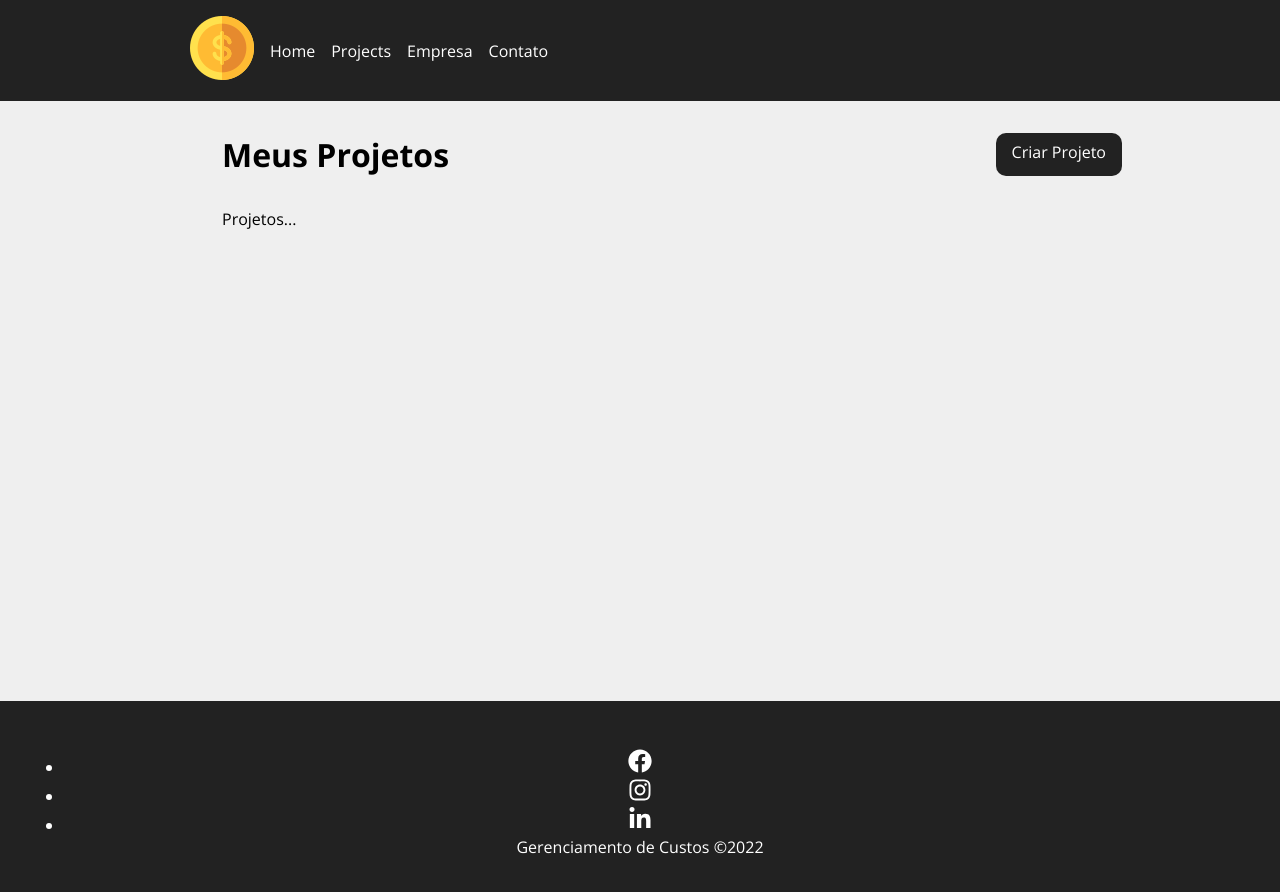
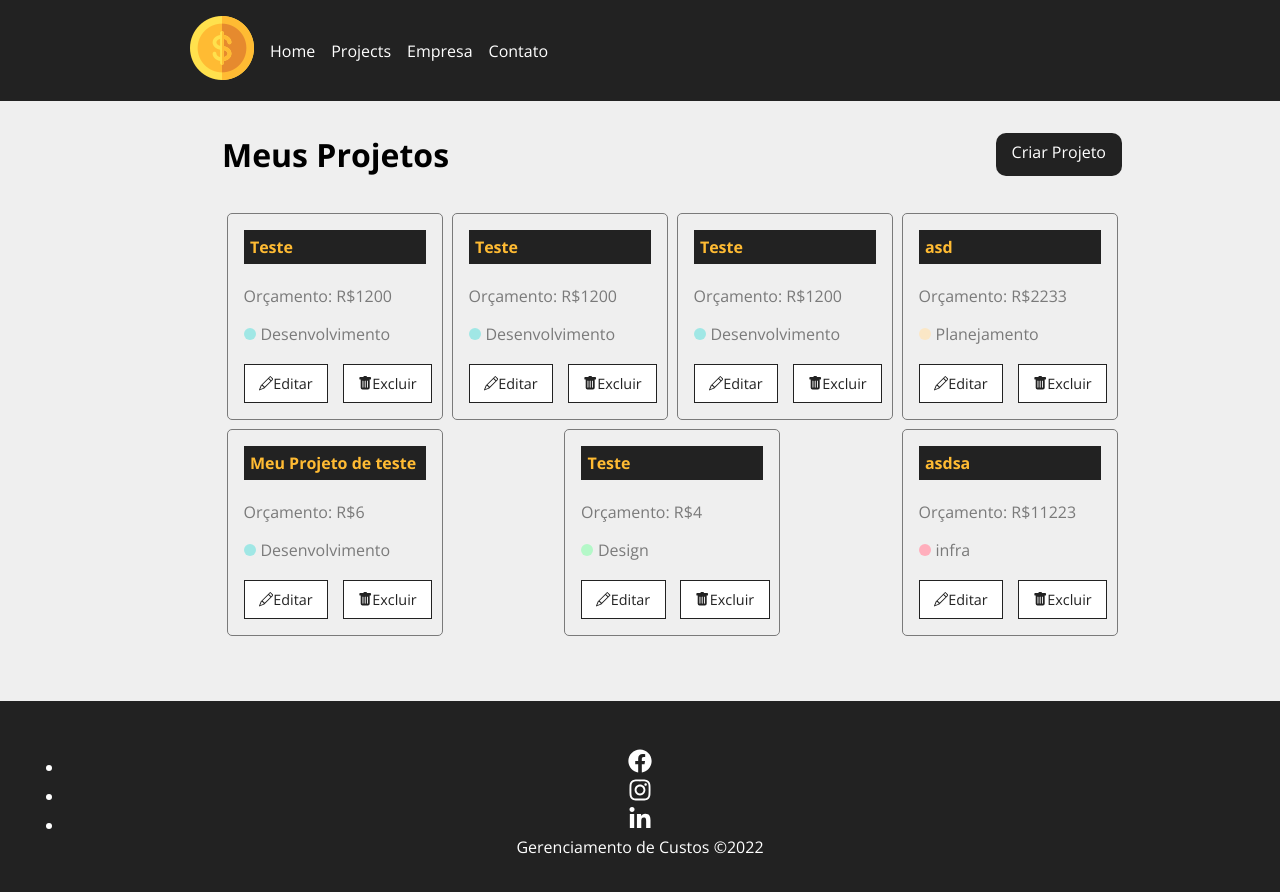
Before and after one commit to aldo-pereira22/gerenciamento-de-projetos, a React (Create React App) app: page /projects in a window 1280 px wide. Shown: the top 892 px of the page. Built offline with nearby package versions, Linux system fonts and the light colour scheme; data requests are answered from the project's data file.

Commit message:
Página de listagem de projetos

```diff
--- a/src/components/pages/Projects.jsx
+++ b/src/components/pages/Projects.jsx
@@ -4,15 +4,34 @@
 import { Link } from "react-router-dom"
 import Container from "../layouts/Container";
 import LinkButton from "../layouts/LinkButton";
+import ProjectCard from "../project/ProjectCard";
+import { useEffect } from "react";
+import { useState } from "react";
 
 
 function Projects() {
+    const [projects, setProjects] = useState([])
+
 
     const location = useLocation()
     let message = ''
     if (location.state) {
         message = location.state.message
     }
+
+    useEffect(() => {
+        fetch('http://localhost:5000/projects', {
+            method: 'GET',
+            headers: {
+                'Content-Type': 'application/json'
+            }
+        }).then(resp => resp.json())
+            .then(data => {
+                console.log(data)
+                setProjects(data)
+            })
+            .catch(err => console.log(err))
+    }, [])
     return (
 
         <div className={styles.project_container}>
@@ -23,8 +42,17 @@
             </div>
             {message && <Message type="success" msg={message} />}
             <Container custonClass="start" >
-                <p>Projetos...</p>
-
+                {projects.length > 0 &&
+                    projects.map((project) => (
+                        <ProjectCard
+                            id={project.id}
+                            name={project.name}
+                            budget={project.budget}
+                            category={project.category.name}
+                            key={project.id}
+                        />
+                    ))
+                }
             </Container>
         </div>
 
--- /dev/null
+++ b/src/components/project/ProjectCard.jsx
@@ -0,0 +1,30 @@
+import styles from './ProjectCard.module.css'
+
+import { BsPencil, BsFillTrashFill, BsPen, BsTrashFill } from 'react-icons/bs'
+import { useState, useEffect } from 'react'
+import { Link } from 'react-router-dom'
+
+function ProjectCard({ id, name, budget, category, handleRemove }) {
+    return (
+        <div className={styles.project_card} >
+            <h4>{name}</h4>
+            <p>
+                <span>Orçamento:</span> R${budget}
+            </p>
+            <p className={styles.category_text} >
+                <span className={`${styles[category.toLowerCase()]}`} ></span> {category}
+            </p>
+
+            <div className={styles.project_card_actions} >
+                <Link to="/">
+                    <BsPencil /> Editar
+                </Link>
+                <button>
+                    <BsTrashFill /> Excluir
+                </button>
+            </div>
+        </div>
+    )
+}
+
+export default ProjectCard
--- /dev/null
+++ b/src/components/project/ProjectCard.module.css
@@ -0,0 +1,82 @@
+.project_card {
+    padding: 1em;
+    border: 1px solid #7a7a7a;
+    border-radius: 5px;
+    width: 24%;
+    margin: 0.5%;
+}
+
+.project_card h4 {
+    background-color: #222;
+    color: #FFBB33;
+    padding: .4em;
+    margin-bottom: 1.3em;
+}
+
+.project_card p {
+    color: #7a7a7a;
+    margin-bottom: 1em;
+}
+
+.project_cardp span {
+    font-weight: bold;
+}
+
+.category_text {
+    display: flex;
+    align-items: center;
+}
+
+.category_text span {
+    display: block;
+    width: 12px;
+    height: 12px;
+    border-radius: 50%;
+    background-color: #cccccc;
+    margin-right: 5px;
+}
+
+.category_text .infra {
+    background-color: #FFAEBC;
+}
+
+.category_text .desenvolvimento {
+    background-color: #A0E7E5;
+}
+
+.category_text .design {
+    background-color: #B4F8C8;
+}
+
+.category_text .planejamento {
+    background-color: #fbe7c6;
+}
+
+.project_card_actions {
+    margin-top: 1.2em;
+    display: flex;
+    align-items: center;
+}
+
+.project_card_actions a,
+.project_card_actions button {
+    text-decoration: none;
+    border: none;
+    background-color: #FFF;
+    color: #222;
+    font-size: .9em;
+    padding: .6em 1em;
+    margin-right: 1em;
+    cursor: pointer;
+    border: 1px solid #222;
+    display: flex;
+    align-items: center;
+    justify-content: center;
+    transition: 0.5s;
+}
+
+.project_card_actions a:hover,
+.project_card_actions button:hover {
+    background-color: #222;
+    color: #ffbb33;
+}
```
